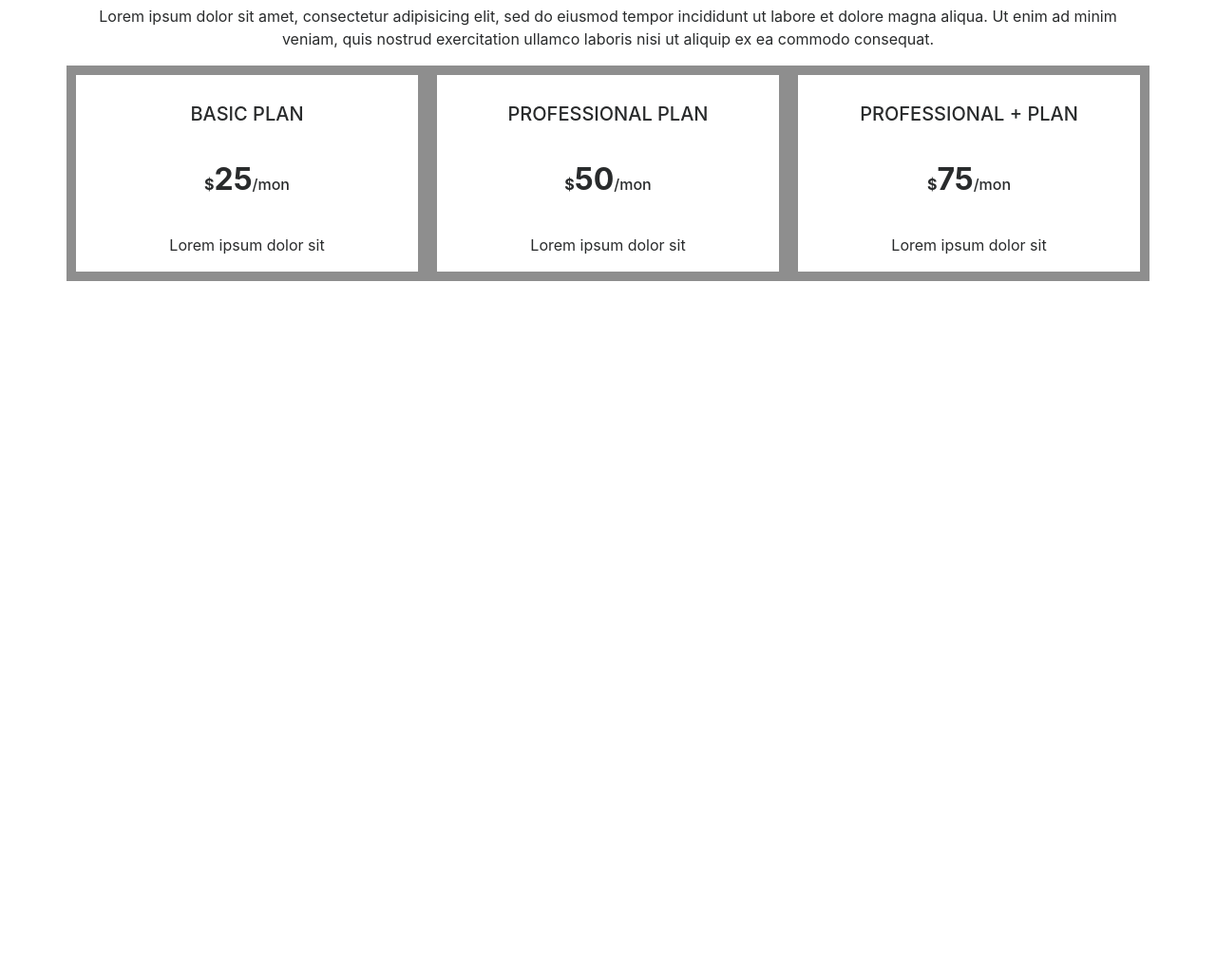
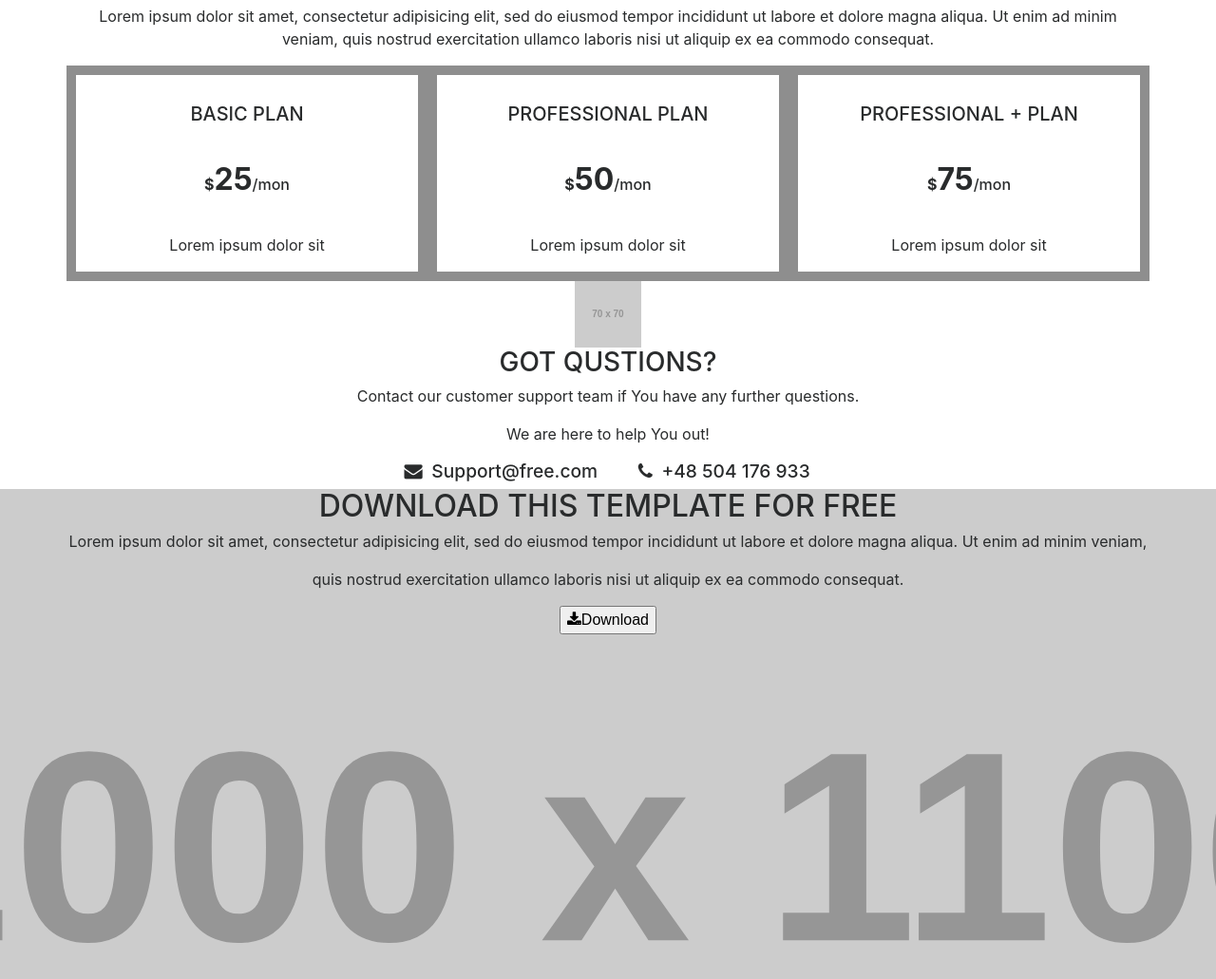
Before and after one commit to lininie/psd-website-enyo, a plain HTML site: page index.html in a window 1280 px wide. Shown: the part 1605-2636 px from the top of the page at 95% size. Before the commit the page ends 1901 px from the top, so only its background shows below. Drawn offline with nearby package versions, Linux system fonts and the light colour scheme; placeholder pictures from the web are drawn by us; a script that the page names is missing.

Commit message:
add contact-info and footer

```diff
--- a/css/style.css
+++ b/css/style.css
@@ -8,7 +8,7 @@
     width: 100%;
     height: 30em;
     background-position: center;
-    background-size: cover;
+    background-size: 2000px 1830px;
     background-repeat: no-repeat;
     background-image: url("http://placehold.it/2000x1215");
 }
@@ -40,3 +40,22 @@ div.justDownload {
 .plan h6 {
     padding: 2em 0;
 }
+
+.contact-item h6 {
+    font-size: 1.2em;
+    width: 12em;
+    display: inline-block;
+}
+
+.contact-item i {
+    margin: 0 .5em;
+}
+
+.download-template {
+    width: 100%;
+    height: 50em;
+    background-image: url("http://placehold.it/2000x1106");
+    background-position: center;
+    background-size: 2000px 1106px;
+    background-repeat: no-repeat;
+}
--- a/index.html
+++ b/index.html
@@ -22,7 +22,7 @@
 
 <body>
   <!--第一部分导航栏和标语-->
-  <div class="container webHeader">
+  <div class="container webHeader text-center">
     <nav class="navbar navbar-toggleable-sm navbar-light bg-faded">
       <button class="navbar-toggler navbar-toggler-right" type="button" data-toggle="collapse" data-target="#navbarNav" aria-controls="navbarNav"
         aria-expanded="false" aria-label="Toggle navigation">
@@ -47,7 +47,8 @@
       </div>
     </nav>
     <h1>FREE PSD WEB TEMPLATE</h1>
-    <p>Lorem ipsum dolor sit amet, consectetur adipisicing elit, sed do eiusmod tempor incididunt ut labore et dolore magna
+    <p>Lorem ipsum dolor sit amet, consectetur adipisicing elit, sed do eiusmod</p>
+    <p>tempor incididunt ut labore et dolore magna</p>
       aliqua.
     </p>
     <button><i class="fa fa-download" aria-hidden="true"></i>Download</button>
@@ -127,9 +128,7 @@
   <div class="container text-center">
     <h2>CHECK　OUR FEATURES</h2>
     <img class="img-fluid" src="http://placehold.it/800x500">
-  </div>
 
-  <div class="container text-center">
     <div class="row justify-content-center">
       <h2 class="col-sm-12">PLANS</h2>
     </div>
@@ -152,8 +151,26 @@
           <h6><strong>$<span class="monthPrice">75</span></strong>/mon</h6>
           <p>Lorem ipsum dolor sit</p>
         </div>
+    </div>
 
+    <div class="contact-info">
+      <img src="http://placehold.it/70x70">
+      <h3>GOT QUSTIONS?</h3>
+      <p>Contact our customer support team if You have any further questions.</p>
+      <p>We are here to help You out!</p>
+      <div class="contact-item">
+        <h6><i class="fa fa-envelope" aria-hidden="true"></i>Support@free.com</h6>
+        <h6><i class="fa fa-phone" aria-hidden="true"></i>+48 504 176 933</h6>
+      </div>
     </div>
+  </div>
+
+  <!--第四部分-->
+  <div class="container text-center download-template">
+    <h2>DOWNLOAD THIS TEMPLATE FOR FREE</h2>
+    <p>Lorem ipsum dolor sit amet, consectetur adipisicing elit, sed do eiusmod tempor incididunt ut labore et dolore magna aliqua. Ut enim ad minim veniam,</p>
+    <p>quis nostrud exercitation ullamco laboris nisi ut aliquip ex ea commodo consequat. </p>
+    <button><i class="fa fa-download" aria-hidden="true"></i>Download</button>
   </div>
 
 
```
